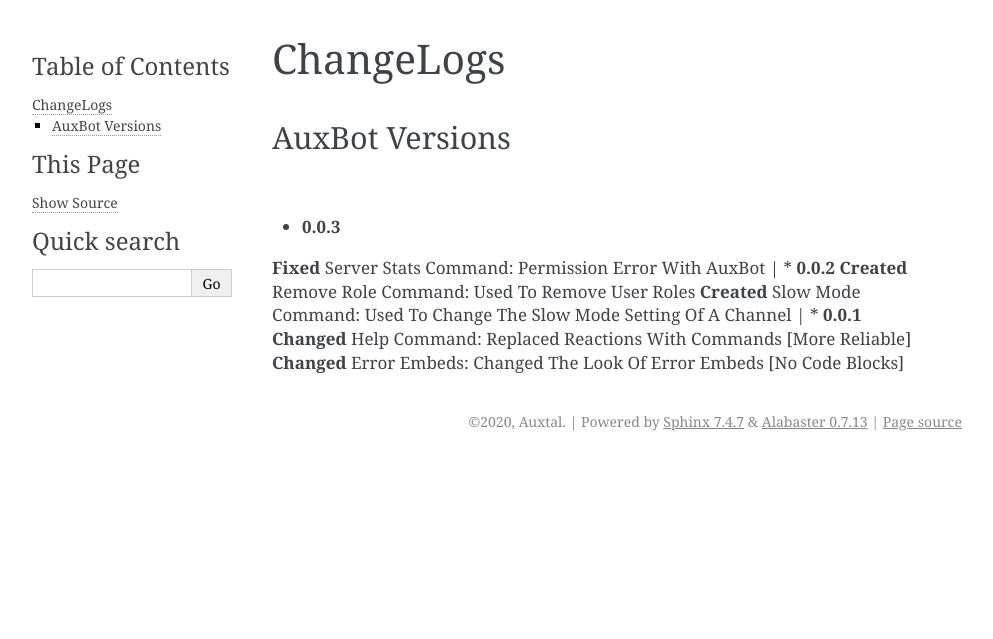
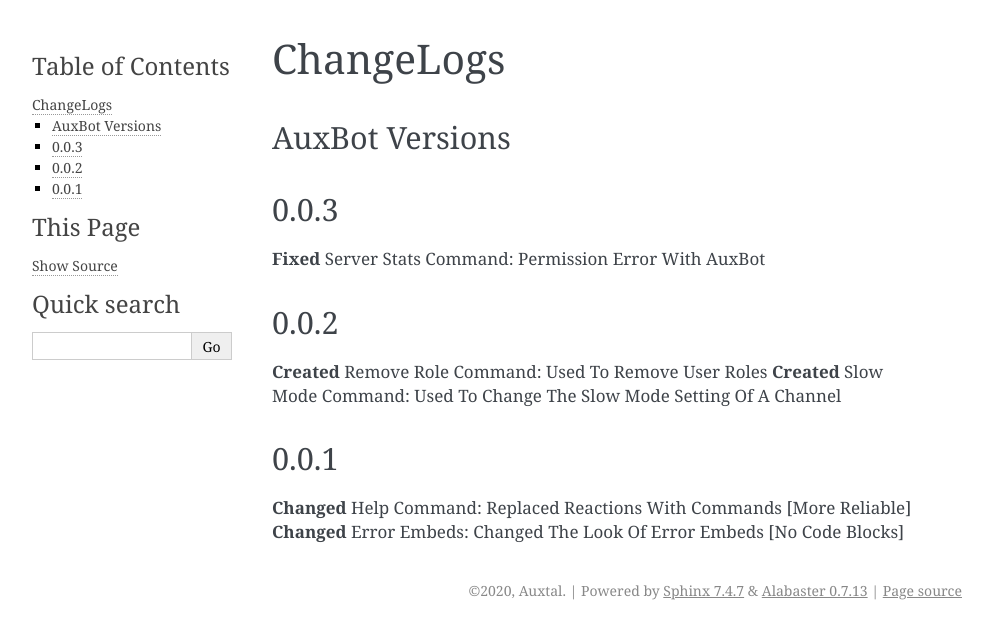
Before and after one commit to auxbot-discord-bot/docs, a Sphinx documentation site: the page built from docs/pages/changelogs.rst, in a window 1280 px wide. Shown: the top 639 px of the page, without its empty margins (148-1141 px from the left). Built offline with Sphinx 7.4.7, drawn with Linux system fonts in a browser that asks for light colours.

Commit message:
AuxBot Docs Fixed Versions

```diff
--- a/docs/pages/changelogs.rst
+++ b/docs/pages/changelogs.rst
@@ -3,14 +3,17 @@
 
 AuxBot Versions
 ---------------
-|
-* **0.0.3**
+
+0.0.3
+-----
 **Fixed** Server Stats Command: Permission Error With AuxBot
-|
-* **0.0.2**
+
+0.0.2
+-----
 **Created** Remove Role Command: Used To Remove User Roles
 **Created** Slow Mode Command: Used To Change The Slow Mode Setting Of A Channel
-|
-* **0.0.1**
+
+0.0.1
+-----
 **Changed** Help Command: Replaced Reactions With Commands [More Reliable]
 **Changed** Error Embeds: Changed The Look Of Error Embeds [No Code Blocks]
```
Also changed, not shown: docs/pages/commands.rst (+8 -8 lines).
